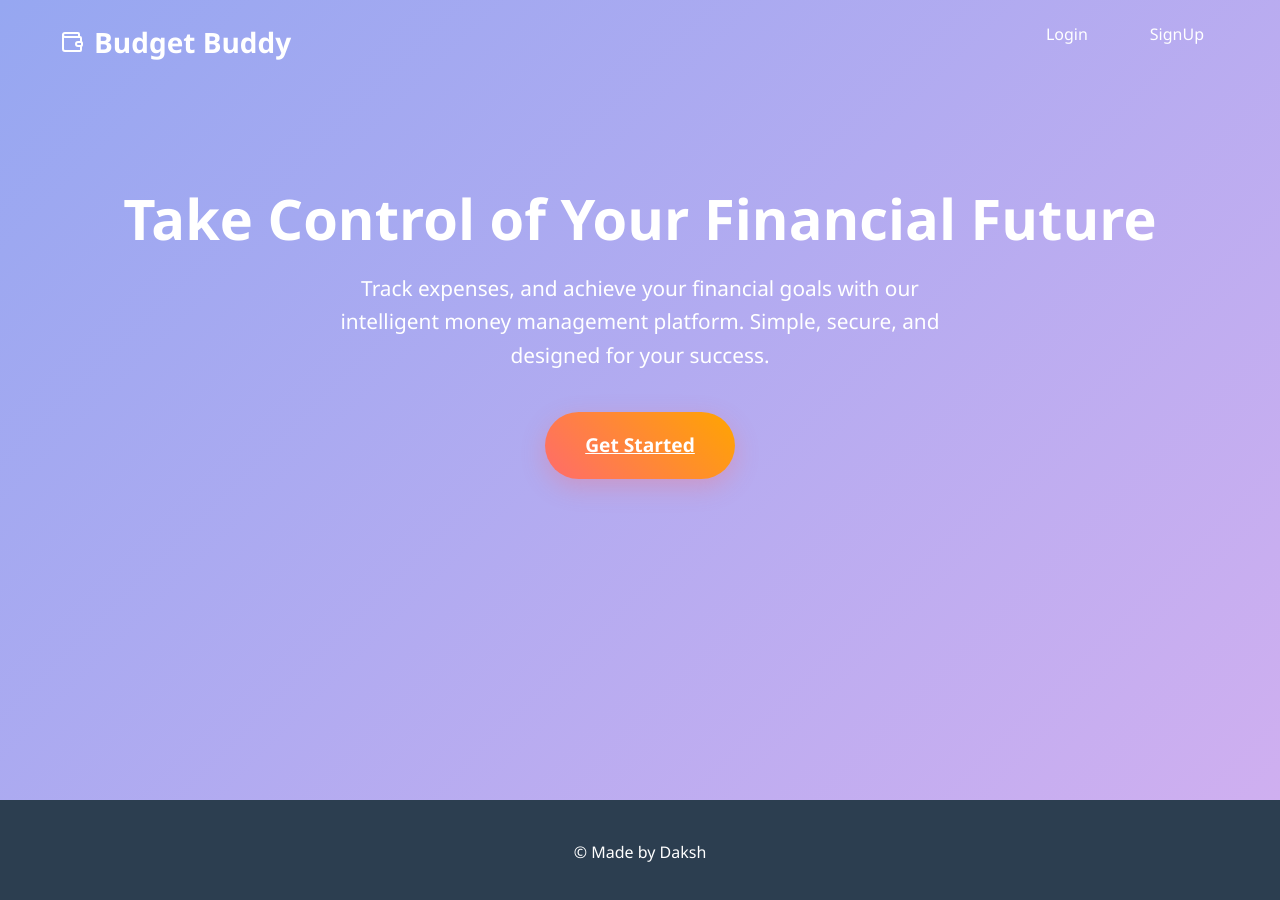
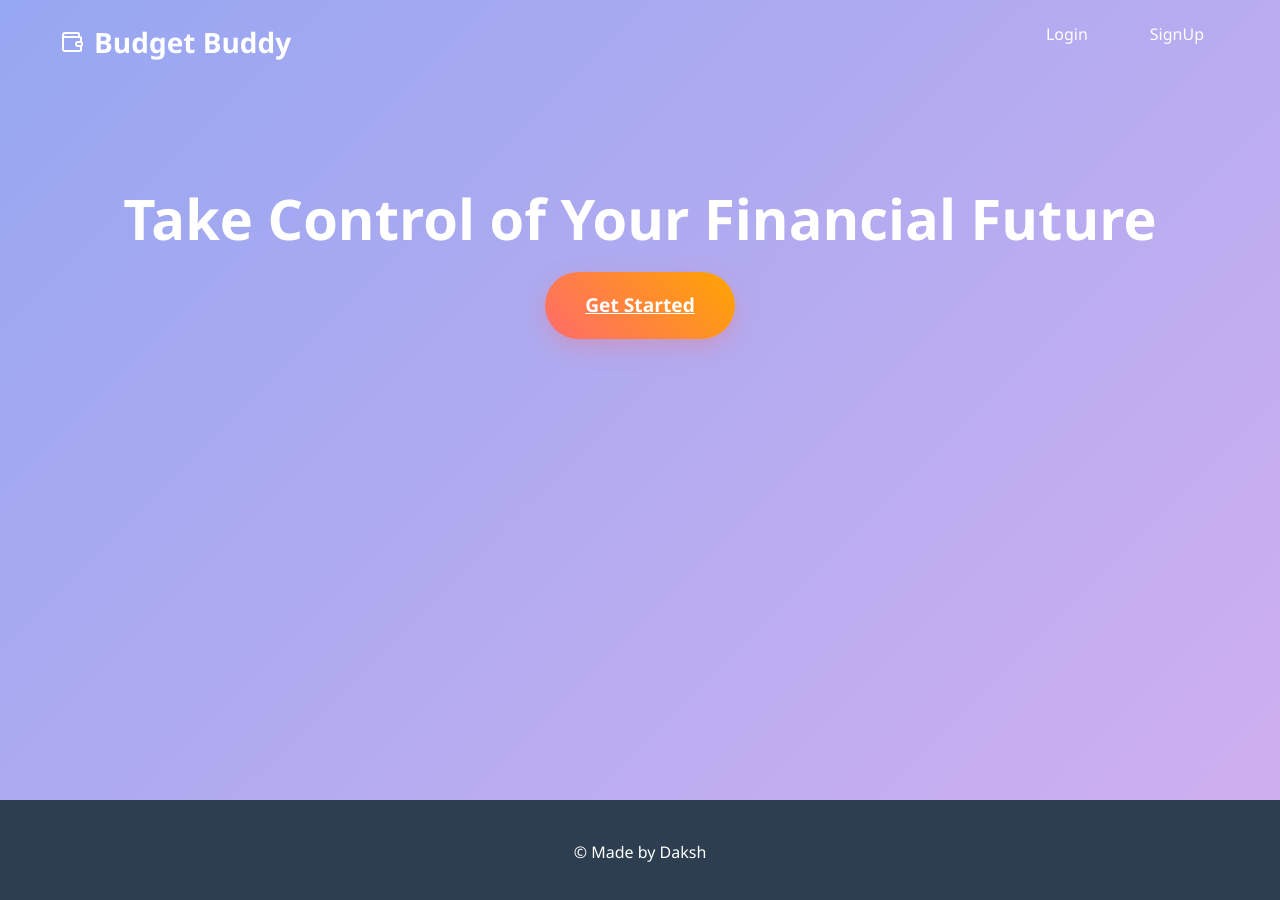
Before and after one commit to DakshD10/Budget-Buddy, a React (Vite) app: page / in a window 1280 px wide. Shown: the top 900 px of the page. Built offline with nearby package versions, Linux system fonts and the light colour scheme; no server answers.

Commit message:
Update Landing.jsx

```diff
--- a/src/Authentication/Landing.jsx
+++ b/src/Authentication/Landing.jsx
@@ -36,7 +36,6 @@ const LandingPage =  () => {
         <section className={styles.hero}>
           <div className={styles.container}>
             <h1>Take Control of Your Financial Future</h1>
-            <p>Track expenses,  and achieve your financial goals with our intelligent money management platform. Simple, secure, and designed for your success.</p>
             <Link className={styles.ctaButton} to="/login" >
               Get Started
             </Link>
```
